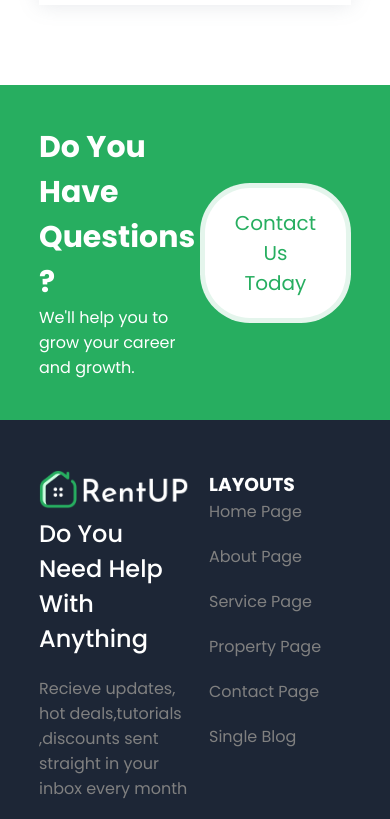
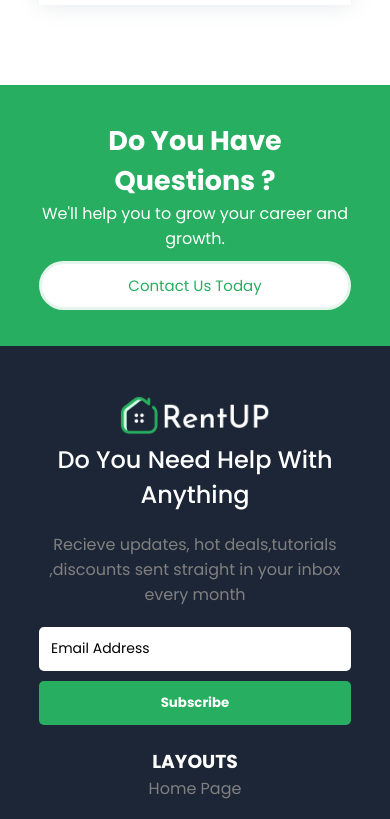
Before and after one commit to chrismbah/Rent-Up, a React (Vite) app: page /blog in a window 390 px wide. Shown: the part 3028-3847 px from the top of the page. Built offline with nearby package versions, Linux system fonts and the light colour scheme.

Commit message:
Improved Footer responsive design

```diff
--- a/src/components/common/footer/Footer.css
+++ b/src/components/common/footer/Footer.css
@@ -47,8 +47,56 @@
     color: rgba(225, 225, 225, .5);
     border-top: 1px solid rgba(225, 225, 225, .5);
 }
+@media screen and (max-width:1000px) {
+    footer .container{
+        grid-template-columns: 2fr 2fr;
+        text-align: center;
+        grid-gap: 22px;
+    }
+}
+@media screen and (max-width:850px) {
+    .footerContact{
+        padding: 36px 0;
+    }
+    .footerContact .btn5{
+        padding: 10px 23px;
+        font-size: 15px;
+        border: 3px solid #27ae601f;
+    }
+    .footerContact h1{
+        font-size: 27px;
+    }
+    .footerContact .flex {
+        gap: 10px;
+    }
+}
 @media screen and (max-width:800px) {
     footer .container{
         grid-template-columns: repeat(2,1fr);
     }
+    .logo .flex{
+        flex-direction: column;
+        gap: 10px;
+    }
+    .logo .flex button{
+        width: 100%;
+    }
 }
+@media screen and (max-width:650px) {
+    .footerContact .flex {
+        flex-direction: column;
+        gap: 10px;
+    }
+    .footerContact .btn5{
+     width: 100%;
+    }
+    .footerContact .text{
+        text-align: center;
+    }
+
+}
+@media screen and (max-width:650px) {
+    footer .container{
+        grid-template-columns: 1fr;
+    }
+}
```
